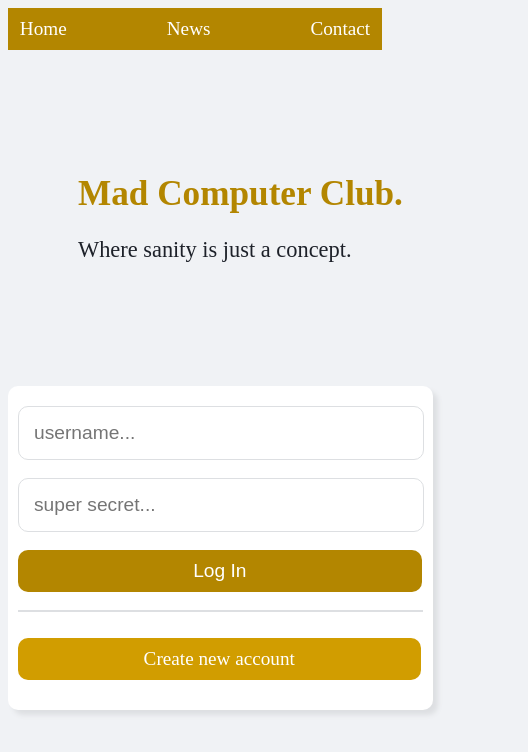
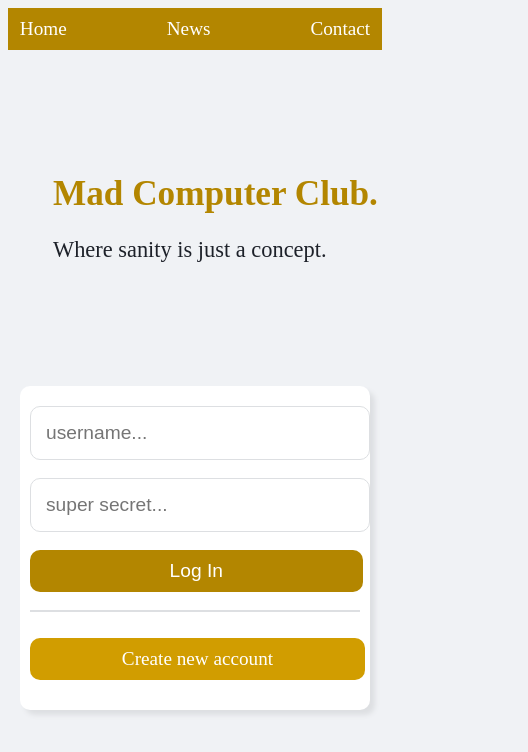
Before and after one commit to sweatshirt0/mad-comp-club, a React (Create React App) app: page / in a window 390 px wide. Shown: the top 752 px of the page, 528 px wide, since content can reach past the window. Built offline with nearby package versions, Linux system fonts and the light colour scheme.

Commit message:
mobile patch 2

```diff
--- a/src/index.css
+++ b/src/index.css
@@ -158,7 +158,7 @@ body {
 	.home-content-wrapper {
 		position: relative;
 		top: 100px;
-		left: 50px;
+		left: 25px;
 		margin-left: auto;
 		margin-right: auto;
 	}
@@ -167,6 +167,7 @@ body {
 		position: relative;
 		top: 200px;
 		left: 0px;
+		width: 350px;
 		margin-left: auto;
 		margin-right: auto;
 	}
```
